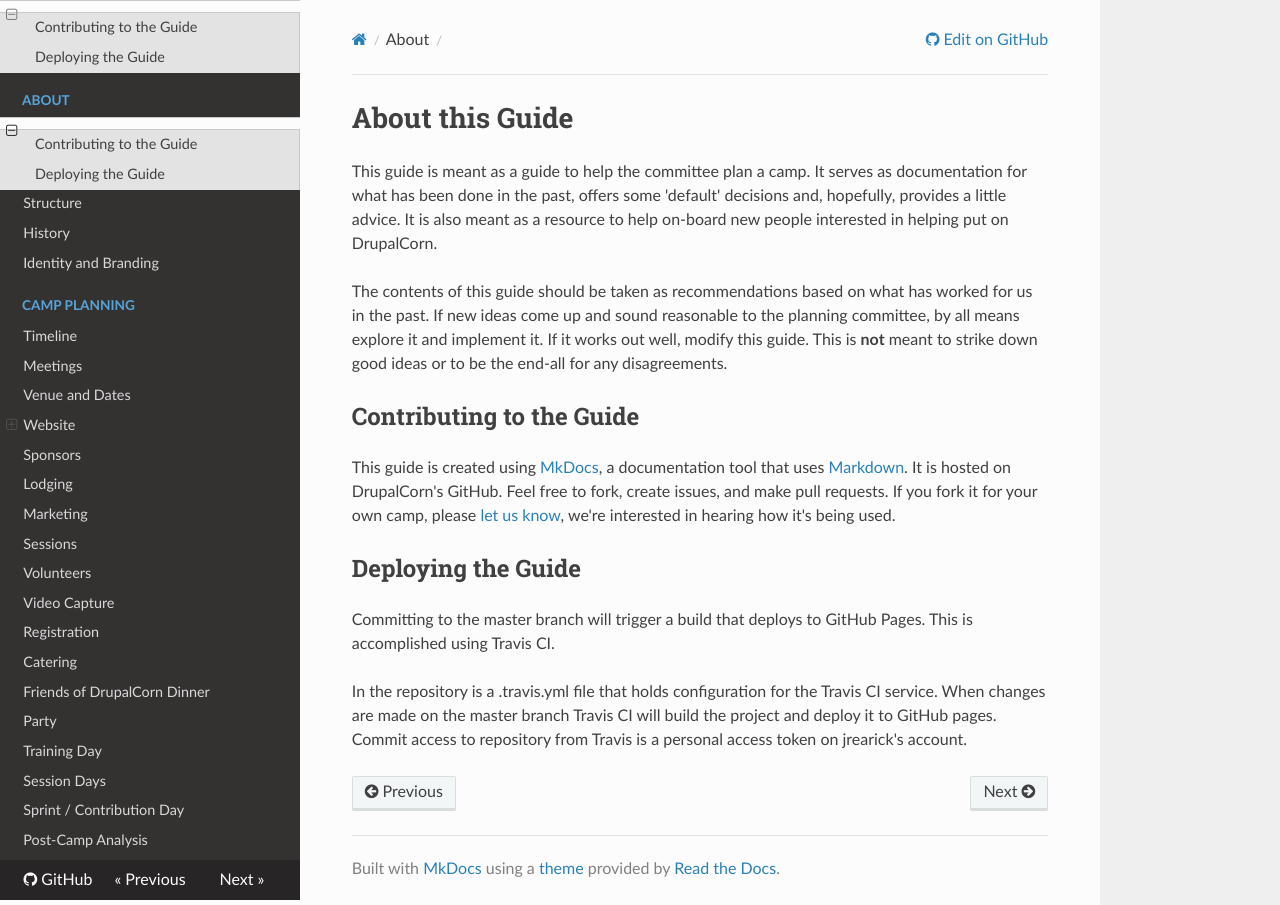
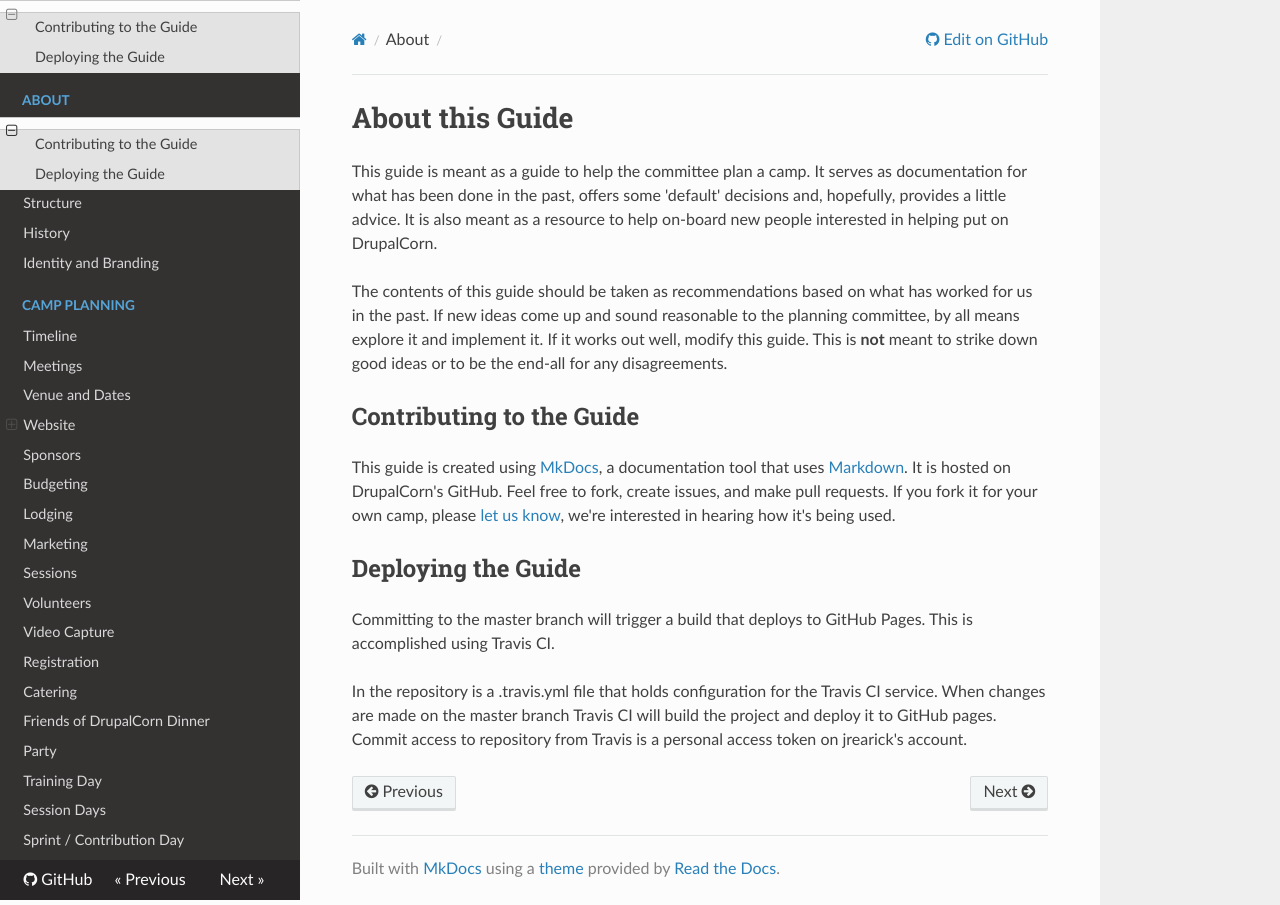
Before and after one commit to drupalcorn/guide, an MkDocs documentation site: the page built from docs/index.md, in a window 1280 px wide. Built offline with MkDocs 1.6.1, drawn with Linux system fonts in a browser that asks for light colours; nearby versions of some CDN libraries; some of the changed lines change nothing that is shown.

Commit message:
mkdocs.yml add budget menu item

```diff
--- a/mkdocs.yml
+++ b/mkdocs.yml
@@ -18,6 +18,7 @@
       - Hosting: 'camp-planning/website.md'
       - Content: 'camp-planning/website_content.md'
     - Sponsors: 'camp-planning/sponsors.md'
+    - Budgeting: 'camp-planning/budget.md'
     - Lodging: 'camp-planning/lodging.md'
     - Marketing: 'camp-planning/marketing.md'
     - Sessions: 'camp-planning/sessions.md'
```
